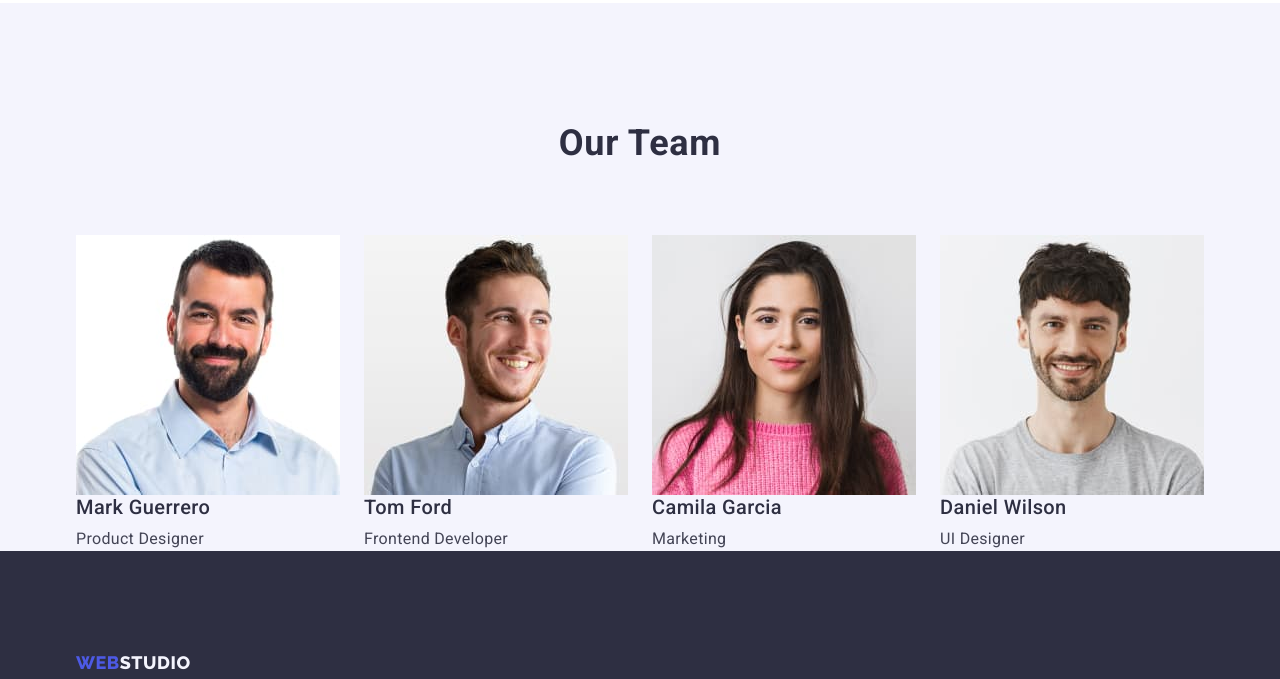
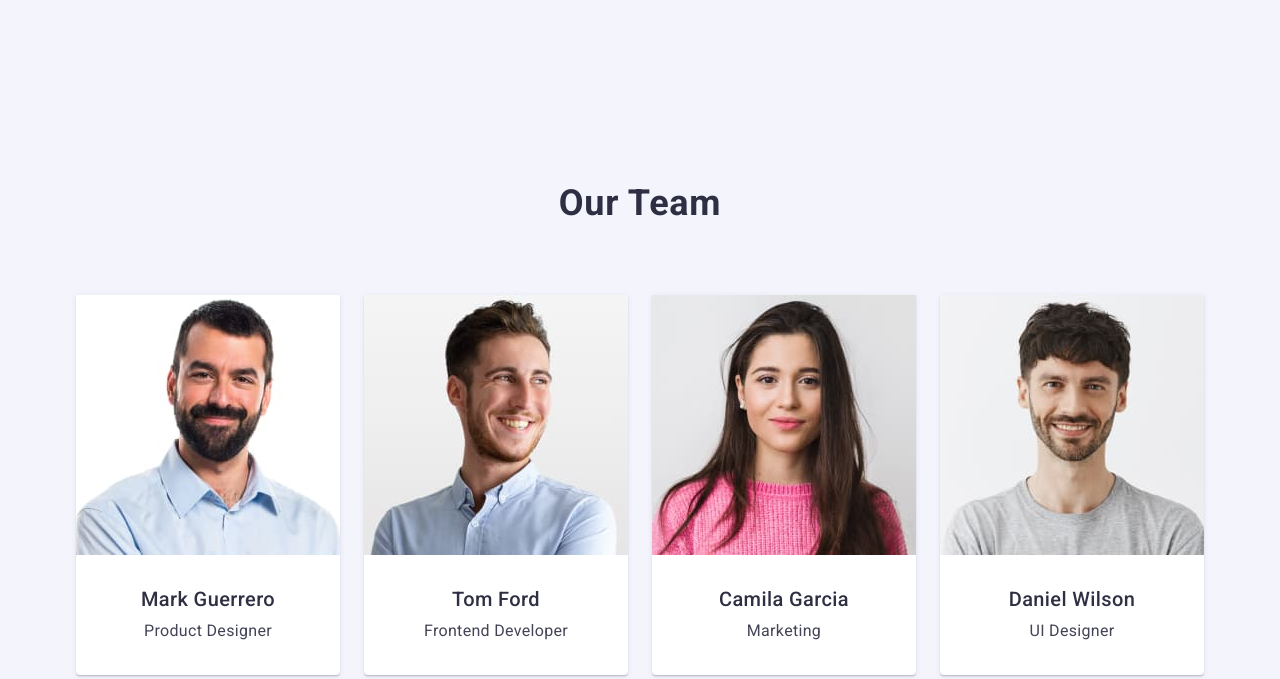
Before and after one commit to ghost538/goit-markup-hw-03, a plain HTML site: page index.html in a window 1280 px wide. Shown: the part 1749-2428 px from the top of the page. Drawn offline with nearby package versions, Linux system fonts and the light colour scheme.

Commit message:
Team text

```diff
--- a/css/styles.css
+++ b/css/styles.css
@@ -158,12 +158,11 @@
 }
 
 .hero-title {
-	font-weight: 700;
+	font-weight: 600;
 	font-size: 56px;
 	line-height: calc(60 / 56);
-	letter-spacing: 0.02em;
 	text-align: center;
-	color: white;
+	color: #ffffff;
 	max-width: 490px;
 	margin: 0 auto 48px auto;
 }
@@ -219,8 +218,27 @@
 	padding-top: 120px;
 }
 
-.list-team {
+/* --Team-- */
+
+.team-list {
 	background-color: var(--main-light-color);
+}
+
+.team-item {
+	flex-basis: calc((100% - 72px) / 4);
+}
+
+.team {
+	background-color: #fff;
+	box-shadow: 0px 1px 6px rgba(46, 47, 66, 0.08),
+		0px 1px 1px rgba(46, 47, 66, 0.16), 0px 2px 1px rgba(46, 47, 66, 0.08);
+	border-radius: 0px 0px 4px 4px;
+}
+
+.team-text {
+	padding-top: 32px;
+	padding-bottom: 32px;
+	text-align: center;
 }
 
 /* --breadcrumbs-- */
--- a/index.html
+++ b/index.html
@@ -87,27 +87,34 @@
 				</ul>
 			</div>
 		</section>
-		<section class="list-team">
+		<section class="team-list section">
 			<div class="container">
 			<h2 class="title">Our Team</h2>
 			<ul class="list">
-				<li>
+				<li class="team team-item">
 					<img src="./images/imgmark.jpg" alt="Mark" class="img" width="264" height="260" />
+					<div class="team-text">
 					<h3 class="list-title">Mark Guerrero</h3>
 					<p class="text">Product Designer</p>
+					</div>
 				</li>
-				<li>
+				<li class="team team-item">
 					<img src="./images/imgtom.jpg" alt="Tom" class="img" width="264" height="260" />
+					<div class="team-text">
 					<h3 class="list-title">Tom Ford</h3>
 					<p class="text">Frontend Developer</p>
+					</div>
 				</li>
-				<li>
+				<li class="team team-item">
 					<img src="./images/imgcamila.jpg" alt="Camila" class="img" width="264" height="260" />
+					<div class="team-text">
 					<h3 class="list-title">Camila Garcia</h3>
 					<p class="text">Marketing</p>
+					</div>
 				</li>
-				<li>
+				<li class="team team-item">
 					<img src="./images/imgdaniel.jpg" alt="Daniel" class="img" width="264" height="260" />
+					<div class="team-text">
 					<h3 class="list-title">Daniel Wilson</h3>
 					<p class="text">UI Designer</p>
 					</div>
```
